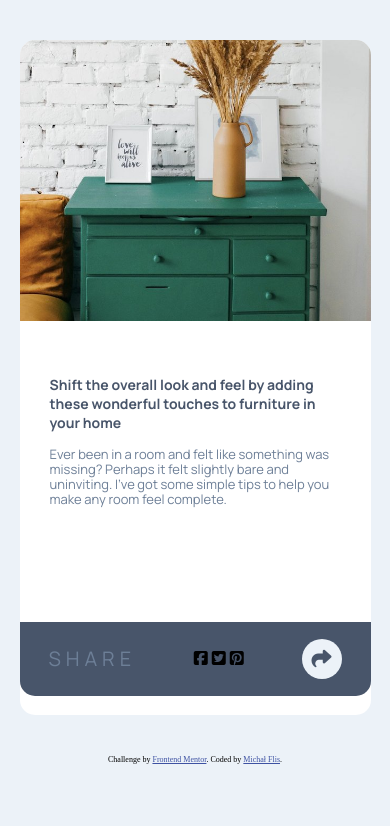
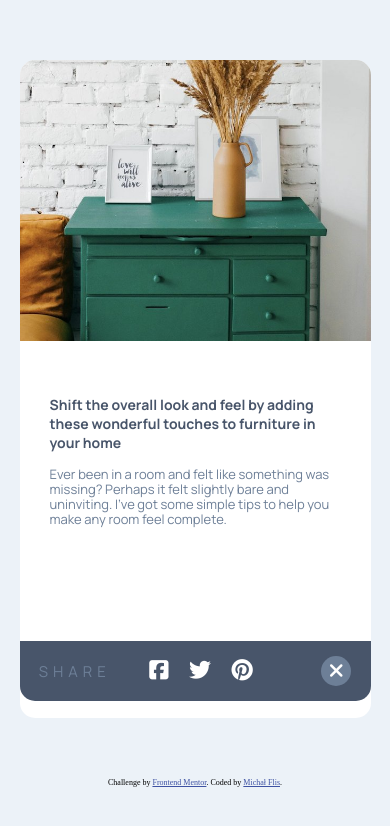
Before and after one commit to Michal-Flis/Article-preview-component, a website: page index.html in a window 390 px wide. Both pictures are taken after a click on the button 321 px from the left and 658 px from the top of the page. Drawn offline with Linux system fonts and the light colour scheme.

Commit message:
layout with animation at 320px

```diff
--- a/index.html
+++ b/index.html
@@ -27,7 +27,7 @@
   to help you make any room feel complete.</p>
       </div>
 
-      <div class="share hide">
+      <div class="share">
         <div class="picture-person"><img class="avatar" src="./images/avatar-michelle.jpg" alt=""></div>
         <div class="name">
           <h1 class="name-avatar">Michelle Appleton</h1>
@@ -38,15 +38,15 @@
         </div>
       </div>
 
-      <div class="active-share">
+      <div class="active-share hide">
         <p class="text-share">Share</p>
         <div class="icon">
-          <i class="fa-brands fa-square-facebook"></i>
-          <i class="fa-brands fa-square-twitter"></i>
-          <i class="fa-brands fa-square-pinterest"></i>
+          <a href="#"><i class="fa-brands fa-square-facebook icon"></i></a>
+          <a href="#"><i class="fa-brands fa-twitter icon"></i></a>
+          <a href="#"><i class="fa-brands fa-pinterest icon"></i></a>
         </div>
-        <button class="btn"><i class="fa-solid fa-share"></i></button>
-      </div>
+        <button class="active-btn"><i class="fa-solid fa-xmark active-share-btn"></i></button>
+        </div>
     </div>
 
     <footer>
--- /dev/null
+++ b/sass/partials/_animation.scss
@@ -0,0 +1,13 @@
+@keyframes entry {
+  from {
+    position: absolute;
+    left: -85%;
+    width: 50%;
+  }
+
+  to {
+    position: absolute;
+    left: 0;
+    width: 100%;
+  }
+}
--- a/sass/partials/_global.scss
+++ b/sass/partials/_global.scss
@@ -11,8 +11,8 @@ body {
 
   .wrapper {
     width: 90%;
-    height: 80%;
-    margin: 40px auto;
+    height: 78%;
+    margin: 60px auto;
     border-radius: 15px;
     background-color: #fff;
 }
--- a/sass/partials/_mainBody.scss
+++ b/sass/partials/_mainBody.scss
@@ -1,5 +1,5 @@
 .main-body {
-  height: 44%;
+  height: 45%;
   padding: 50px 30px;
 }
 
--- a/sass/partials/_share.scss
+++ b/sass/partials/_share.scss
@@ -3,7 +3,6 @@
   justify-content: space-around;
   align-items: center;
   border-radius: 0 0 15px 15px;
-  padding: 10px 0;
 }
 
 .picture-person {
@@ -42,7 +41,6 @@
 }
 
 .btn {
-  flex-shrink: 2;
   width: 40px;
   height: 40px;
   border-radius: 50%;
--- a/sass/partials/_shareWindow.scss
+++ b/sass/partials/_shareWindow.scss
@@ -4,17 +4,36 @@
    align-items: center;
    background-color: $VeryDarkGrayishBlue;
    border-radius: 0 0 15px 15px;
-  padding: 17px 0;
+   padding: 15px 0;
    }
 
 .text-share {
-  font-size: 20px;
+  font-size: 15px;
   font-family: $manrope;
   text-transform: uppercase;
   letter-spacing: 5px;
   color: $DesaturatedDarkBlue;
 }
 
+.icon {
+  font-size: 22px;
+  padding-right: 15px;
+  color: #fff;
+}
+
+.active-btn {
+  width: 30px;
+  height: 30px;
+  border-radius: 50%;
+  background-color: $DesaturatedDarkBlue;
+  border: none;
+}
+
+.active-share-btn {
+  font-size: 20px;
+  color: #fff;
+}
+
 .hide {
   display: none;
 }
--- a/sass/style.scss
+++ b/sass/style.scss
@@ -4,3 +4,4 @@
 @import './partials/mainBody';
 @import './partials/share';
 @import './partials/shareWindow';
+@import './partials/animation';
--- a/script.js
+++ b/script.js
@@ -1,13 +1,18 @@
 const btn = document.querySelector('.btn');
-const wrapper = document.querySelector('.wrapper');
+const activeBtn = document.querySelector('.active-btn');
+const share = document.querySelector('.share');
+const activeShare = document.querySelector('.active-share');
 
 btn.addEventListener('click', () => {
-  const div = document.createElement('div');
-  const span = document.createElement('span');
+  share.classList.toggle('hide');
+  activeShare.classList.toggle('hide');
 
-  div.classList.add('window');
-  span.classList.add('rotate');
+  activeShare.style.animation = 'entry .5s 1 linear';
+});
 
-  wrapper.appendChild(div);
-  wrapper.appendChild(span);
+activeBtn.addEventListener('click', () => {
+  share.classList.toggle('hide');
+  activeShare.classList.toggle('hide');
+
+  share.style.animation = 'entry .5s linear';
 });
```
Also changed, not shown: css/style.css. Lines whose indentation alone changed are shown as unchanged.
